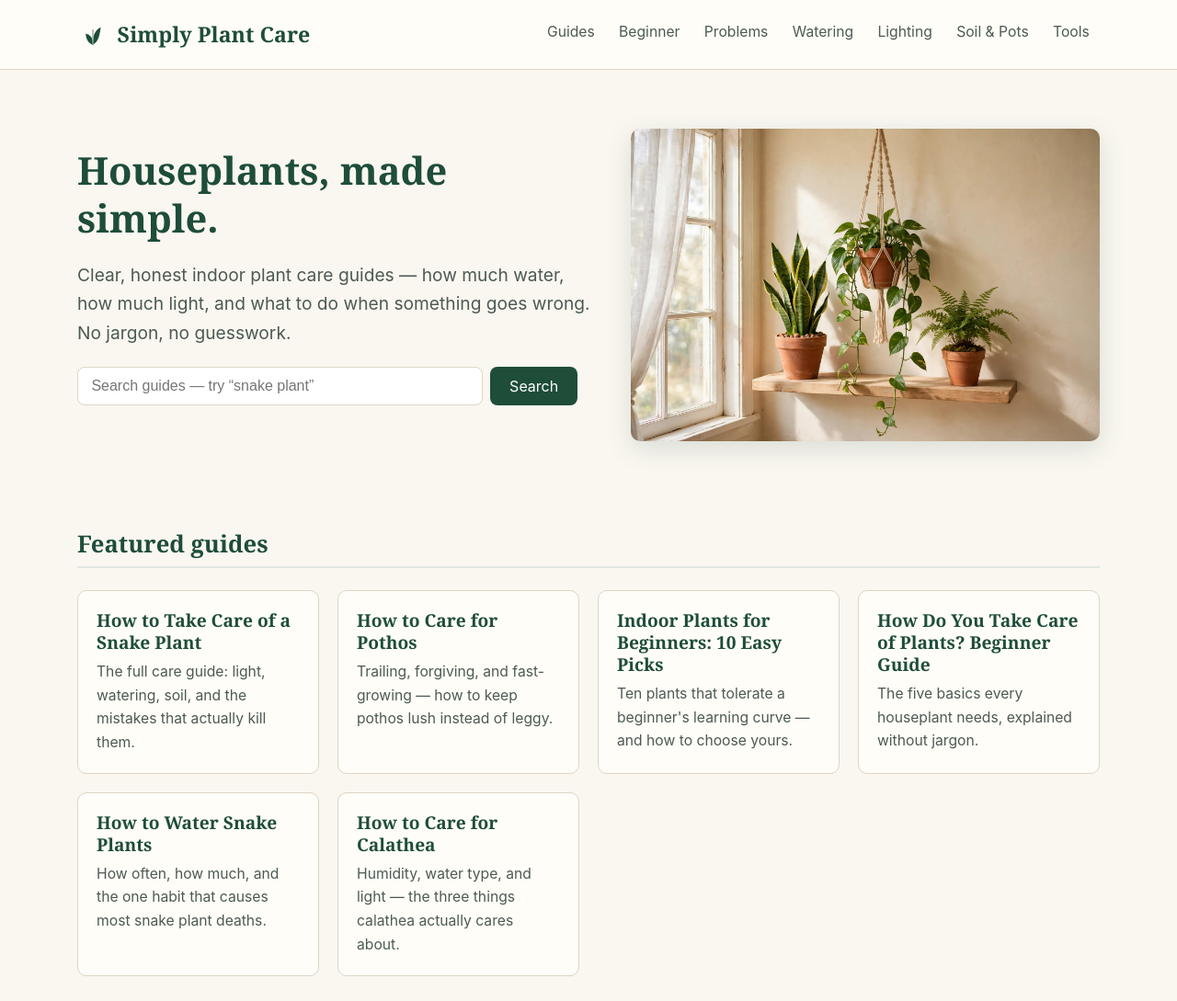
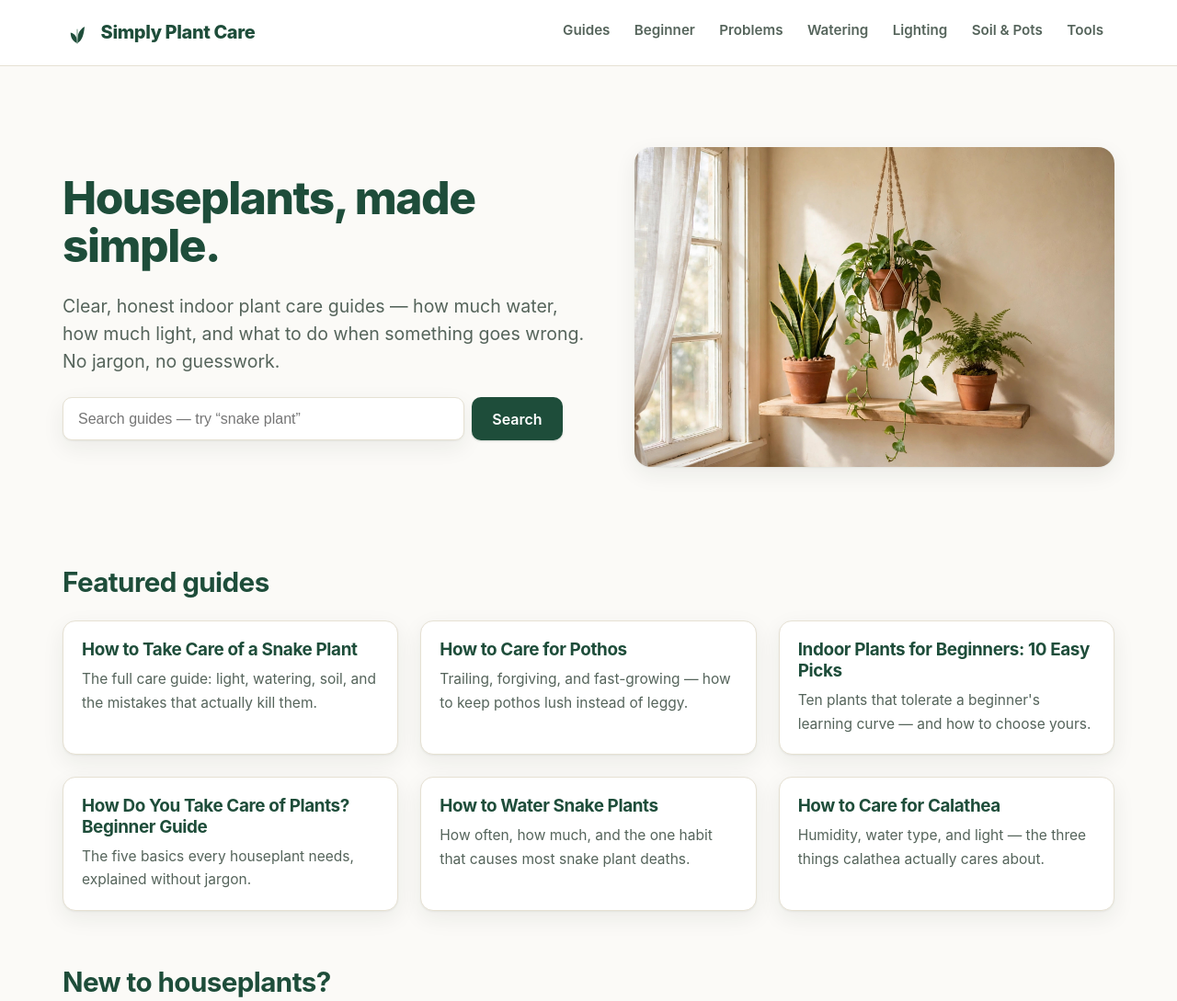
Before and after one commit to inboxtojunaid/Simply-Plant-Care, an Astro site: page / in a window 1280 px wide. Shown: the top 1089 px of the page at 92% size. Built offline with nearby package versions, Linux system fonts and the light colour scheme; Astro itself is replaced by a stand-in of ours.

Commit message:
Design refresh: modern fonts, sticky header, richer homepage

```diff
--- a/src/styles/global.css
+++ b/src/styles/global.css
@@ -1,21 +1,21 @@
-/* Simply Plant Care — global styles. Warm cream, deep forest green, sage. */
+/* Simply Plant Care — global styles. Clean modern sans, deep forest green, warm neutrals. */
 
 :root {
-  --bg: #faf7f0;
-  --surface: #fffdf8;
-  --ink: #22302a;
-  --ink-soft: #4c5a53;
+  --bg: #fbfaf7;
+  --surface: #ffffff;
+  --ink: #1e2b23;
+  --ink-soft: #55645b;
   --primary: #1e4d3a;
-  --primary-dark: #153a2c;
+  --primary-dark: #143527;
   --sage: #8aa899;
-  --sage-light: #dfe8e1;
-  --border: #ddd5c4;
+  --sage-light: #e3ebe5;
+  --border: #e6e1d3;
   --accent: #b7791f;
-  --serif: Georgia, "Times New Roman", Times, serif;
-  --sans: -apple-system, BlinkMacSystemFont, "Segoe UI", Roboto, Helvetica, Arial, sans-serif;
-  --radius: 10px;
-  --max-width: 72rem;
+  --sans: "Inter", -apple-system, BlinkMacSystemFont, "Segoe UI", Roboto, Helvetica, Arial, sans-serif;
+  --radius: 14px;
+  --max-width: 74rem;
   --measure: 42rem;
+  --shadow: 0 1px 2px rgba(30, 43, 35, 0.06), 0 8px 24px rgba(30, 43, 35, 0.07);
 }
 
 *, *::before, *::after { box-sizing: border-box; }
@@ -32,14 +32,15 @@ body {
 }
 
 h1, h2, h3, h4 {
-  font-family: var(--serif);
+  font-family: var(--sans);
   color: var(--primary);
-  line-height: 1.25;
+  line-height: 1.2;
   margin: 1.6em 0 0.5em;
   font-weight: 700;
+  letter-spacing: -0.02em;
 }
-h1 { font-size: 2.25rem; margin-top: 0.4em; }
-h2 { font-size: 1.6rem; }
+h1 { font-size: 2.5rem; margin-top: 0.4em; font-weight: 800; letter-spacing: -0.03em; }
+h2 { font-size: 1.7rem; }
 h3 { font-size: 1.25rem; }
 p { margin: 0 0 1em; }
 a { color: var(--primary); text-decoration: underline; text-underline-offset: 2px; }
@@ -71,19 +72,32 @@ strong { color: var(--ink); }
 .prose { max-width: var(--measure); }
 main { padding: 2rem 0 3.5rem; min-height: 60vh; }
 
-/* Header */
-.site-header { background: var(--surface); border-bottom: 1px solid var(--border); }
+/* Header — sticky, clean, professional */
+.site-header {
+  background: rgba(255, 255, 255, 0.94);
+  border-bottom: 1px solid var(--border);
+  position: sticky;
+  top: 0;
+  z-index: 50;
+  backdrop-filter: blur(8px);
+  -webkit-backdrop-filter: blur(8px);
+}
 .header-inner {
-  max-width: var(--max-width); margin: 0 auto; padding: 0.9rem 1.25rem;
+  max-width: var(--max-width); margin: 0 auto; padding: 0.75rem 1.25rem;
   display: flex; align-items: center; gap: 1rem; flex-wrap: wrap;
 }
-.brand { display: flex; align-items: center; gap: 0.6rem; text-decoration: none; color: var(--primary); font-family: var(--serif); font-size: 1.45rem; font-weight: 700; }
-.brand img { width: 34px; height: 34px; }
+.brand { display: flex; align-items: center; gap: 0.6rem; text-decoration: none; color: var(--primary); font-family: var(--sans); font-size: 1.25rem; font-weight: 800; letter-spacing: -0.02em; }
+.brand img { width: 32px; height: 32px; }
 .brand:hover { color: var(--primary-dark); }
 .main-nav { margin-left: auto; }
-.main-nav ul { display: flex; gap: 0.25rem; list-style: none; margin: 0; padding: 0; flex-wrap: wrap; }
-.main-nav a { display: block; padding: 0.45rem 0.7rem; text-decoration: none; color: var(--ink-soft); border-radius: 6px; font-size: 0.98rem; }
+.main-nav ul { display: flex; gap: 0.15rem; list-style: none; margin: 0; padding: 0; flex-wrap: wrap; align-items: center; }
+.main-nav a { display: block; padding: 0.5rem 0.75rem; text-decoration: none; color: var(--ink-soft); border-radius: 8px; font-size: 0.95rem; font-weight: 600; }
 .main-nav a:hover, .main-nav a[aria-current="page"] { color: var(--primary); background: var(--sage-light); }
+.header-cta {
+  display: inline-block; background: var(--primary); color: #fff !important; text-decoration: none;
+  padding: 0.55rem 1rem !important; border-radius: 999px; font-size: 0.92rem !important; font-weight: 700 !important;
+}
+.header-cta:hover { background: var(--primary-dark); color: #fff !important; }
 .nav-toggle {
   display: none; margin-left: auto; background: var(--primary); color: #fff;
   border: 0; border-radius: 6px; padding: 0.5rem 0.8rem; font-size: 1rem; cursor: pointer;
@@ -108,16 +122,21 @@ main { padding: 2rem 0 3.5rem; min-height: 60vh; }
 .breadcrumbs a { text-decoration: none; }
 
 /* Hero */
-.hero { display: grid; grid-template-columns: 1.1fr 1fr; gap: 2.5rem; align-items: center; padding: 2rem 0 3rem; }
-.hero h1 { font-size: 2.6rem; margin-top: 0; }
-.hero p.lede { font-size: 1.2rem; color: var(--ink-soft); }
-.hero img { border-radius: var(--radius); box-shadow: 0 8px 28px rgba(30,77,58,0.15); }
+.eyebrow {
+  font-size: 0.8rem; font-weight: 800; letter-spacing: 0.12em; text-transform: uppercase;
+  color: var(--primary); margin: 0 0 0.75rem;
+}
+.hero { display: grid; grid-template-columns: 1.1fr 1fr; gap: 3rem; align-items: center; padding: 3.5rem 0 3rem; }
+.hero h1 { font-size: 3.1rem; margin-top: 0; line-height: 1.05; }
+.hero p.lede { font-size: 1.22rem; color: var(--ink-soft); line-height: 1.55; }
+.hero img { border-radius: 18px; box-shadow: var(--shadow); }
+.hero-note { font-size: 0.92rem; color: var(--ink-soft); margin-top: 1rem; }
 
 /* Search */
-.search-box { display: flex; gap: 0.5rem; max-width: 34rem; margin: 1.25rem 0; }
+.search-box { display: flex; gap: 0.5rem; max-width: 34rem; margin: 1.5rem 0 0; }
 .search-box input[type="search"], .search-box input[type="text"] {
-  flex: 1; padding: 0.7rem 0.9rem; font-size: 1rem; border: 1px solid var(--border);
-  border-radius: 8px; background: #fff; color: var(--ink);
+  flex: 1; padding: 0.85rem 1rem; font-size: 1rem; border: 1px solid var(--border);
+  border-radius: 10px; background: #fff; color: var(--ink); box-shadow: var(--shadow);
 }
 .search-results { list-style: none; padding: 0; margin: 1.5rem 0; }
 .search-results li { background: var(--surface); border: 1px solid var(--border); border-radius: var(--radius); padding: 1rem 1.25rem; margin-bottom: 0.9rem; }
@@ -129,26 +148,55 @@ main { padding: 2rem 0 3.5rem; min-height: 60vh; }
 /* Buttons */
 .btn {
   display: inline-block; background: var(--primary); color: #fff; text-decoration: none;
-  padding: 0.7rem 1.3rem; border-radius: 8px; border: 0; font-size: 1rem; cursor: pointer; font-family: var(--sans);
+  padding: 0.8rem 1.4rem; border-radius: 10px; border: 0; font-size: 1rem; font-weight: 600; cursor: pointer; font-family: var(--sans);
+  box-shadow: 0 1px 2px rgba(20, 53, 39, 0.2);
 }
 .btn:hover { background: var(--primary-dark); color: #fff; }
-.btn-secondary { background: var(--surface); color: var(--primary); border: 1px solid var(--primary); }
+.btn-secondary { background: var(--surface); color: var(--primary); border: 1px solid var(--primary); box-shadow: none; }
 .btn-secondary:hover { background: var(--sage-light); color: var(--primary-dark); }
+.btn-light { background: #fff; color: var(--primary); box-shadow: none; }
+.btn-light:hover { background: var(--sage-light); color: var(--primary-dark); }
 
 /* Cards */
-.card-grid { display: grid; grid-template-columns: repeat(auto-fill, minmax(16rem, 1fr)); gap: 1.25rem; margin: 1.5rem 0; }
+.card-grid { display: grid; grid-template-columns: repeat(auto-fill, minmax(17rem, 1fr)); gap: 1.5rem; margin: 1.5rem 0; }
 .card {
   background: var(--surface); border: 1px solid var(--border); border-radius: var(--radius);
-  padding: 1.25rem; display: flex; flex-direction: column; gap: 0.4rem;
+  padding: 1.25rem; display: flex; flex-direction: column; gap: 0.45rem;
+  box-shadow: var(--shadow); transition: transform 0.15s ease, box-shadow 0.15s ease;
 }
-.card h3 { margin: 0; font-size: 1.2rem; }
+.card:hover { transform: translateY(-2px); box-shadow: 0 2px 4px rgba(30, 43, 35, 0.08), 0 14px 32px rgba(30, 43, 35, 0.12); }
+.card h3 { margin: 0; font-size: 1.18rem; }
 .card h3 a { text-decoration: none; }
-.card p { margin: 0; color: var(--ink-soft); font-size: 0.98rem; }
-.card .tag { font-size: 0.8rem; text-transform: uppercase; letter-spacing: 0.05em; color: var(--primary); font-weight: 700; }
-.card img { border-radius: 6px; margin-bottom: 0.5rem; }
+.card p { margin: 0; color: var(--ink-soft); font-size: 0.97rem; }
+.card .tag { font-size: 0.78rem; text-transform: uppercase; letter-spacing: 0.08em; color: var(--primary); font-weight: 800; }
+.card img { border-radius: 10px; margin-bottom: 0.5rem; }
+.card-img { width: 100%; height: 11rem; object-fit: cover; border-radius: 10px; margin-bottom: 0.5rem; }
+.card .card-link { font-weight: 700; font-size: 0.95rem; margin-top: 0.35rem; }
 
-.section { margin: 3rem 0; }
-.section > h2 { border-bottom: 2px solid var(--sage-light); padding-bottom: 0.5rem; }
+.section { margin: 3.75rem 0; }
+.section > h2 { font-size: 1.85rem; margin-top: 0; }
+.section-head { margin-bottom: 1.5rem; }
+.section-head h2 { margin: 0 0 0.4rem; }
+.section-head p { color: var(--ink-soft); margin: 0; }
+
+/* Dark panel (beginner banner) */
+.panel-dark {
+  background: var(--primary-dark); color: #eef4ef; border-radius: 18px;
+  padding: 2.25rem 2.5rem; margin: 3.75rem 0; box-shadow: var(--shadow);
+}
+.panel-dark h2 { color: #fff; margin-top: 0; }
+.panel-dark p { color: #cfe0d4; }
+.panel-dark .eyebrow { color: #a9c6b4; }
+
+/* Link list (recent guides) */
+.link-list { list-style: none; padding: 0; margin: 0; border-top: 1px solid var(--border); }
+.link-list li { border-bottom: 1px solid var(--border); }
+.link-list a {
+  display: flex; justify-content: space-between; gap: 1rem; align-items: center;
+  padding: 0.95rem 0.25rem; text-decoration: none; font-weight: 600; color: var(--ink);
+}
+.link-list a:hover { color: var(--primary); }
+.link-list a::after { content: "→"; color: var(--sage); flex-shrink: 0; }
 
 /* Feature box / callout */
 .feature-box {
@@ -164,7 +212,7 @@ main { padding: 2rem 0 3.5rem; min-height: 60vh; }
 /* Tables */
 table { width: 100%; border-collapse: collapse; margin: 1.25rem 0; font-size: 0.98rem; background: var(--surface); }
 th, td { border: 1px solid var(--border); padding: 0.6rem 0.8rem; text-align: left; vertical-align: top; }
-th { background: var(--sage-light); color: var(--primary); font-family: var(--serif); }
+th { background: var(--sage-light); color: var(--primary); font-family: var(--sans); }
 tbody tr:nth-child(even) td { background: #f6f2e8; }
 
 /* Article */
```
